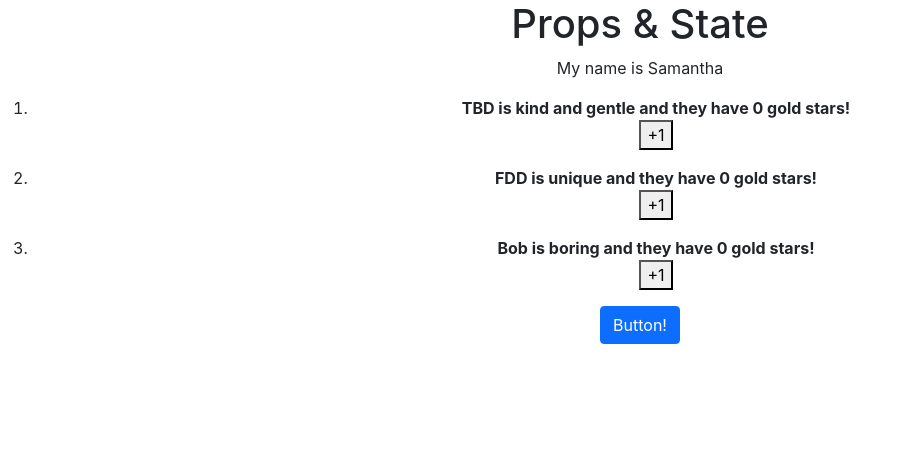
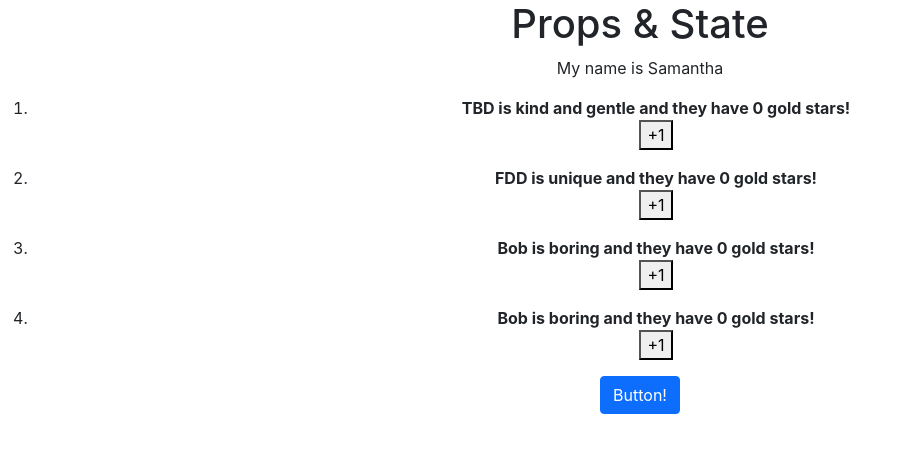
Before and after one commit to DeltaVCode-Demo/cr-301d10-demo2, a React (Create React App) app: page / in a window 1280 px wide. Shown: the top 452 px of the page, without its empty margins (0-898 px from the left). Built offline with nearby package versions, Linux system fonts and the light colour scheme.

Commit message:
Add array index (from map) as key prop

```diff
--- a/src/components/parent.js
+++ b/src/components/parent.js
@@ -13,6 +13,7 @@ class Parent extends React.Component {
       children: [
         { childName: 'TBD', gentle: true },
         { childName: 'FDD', willful: true },
+        { childName: 'Bob' },
         { childName: 'Bob' }
       ]
     };
@@ -24,8 +25,8 @@ class Parent extends React.Component {
         <p>My name is {this.state.name}</p>
         <ol>
           {
-            this.state.children.map(child => (
-              <li>
+            this.state.children.map((child, childIndex) => (
+              <li key={childIndex}>
                 <Child
                   name={child.childName}
                   gentle={child.gentle}
```
